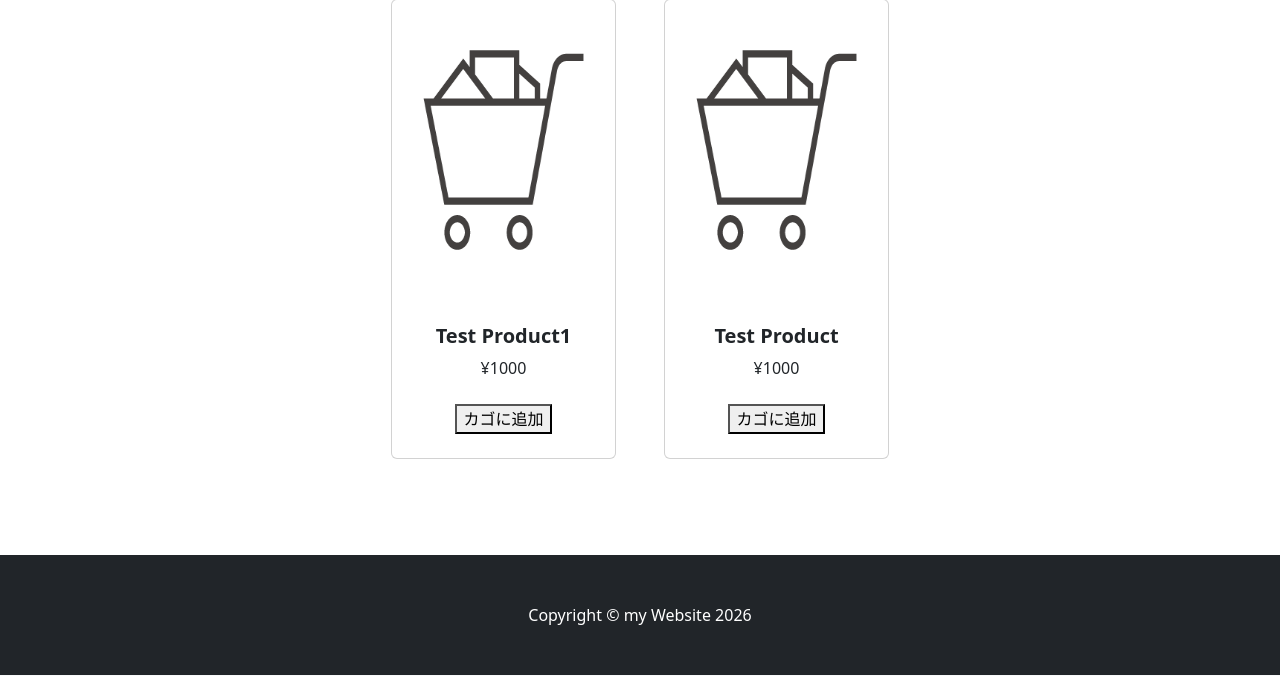
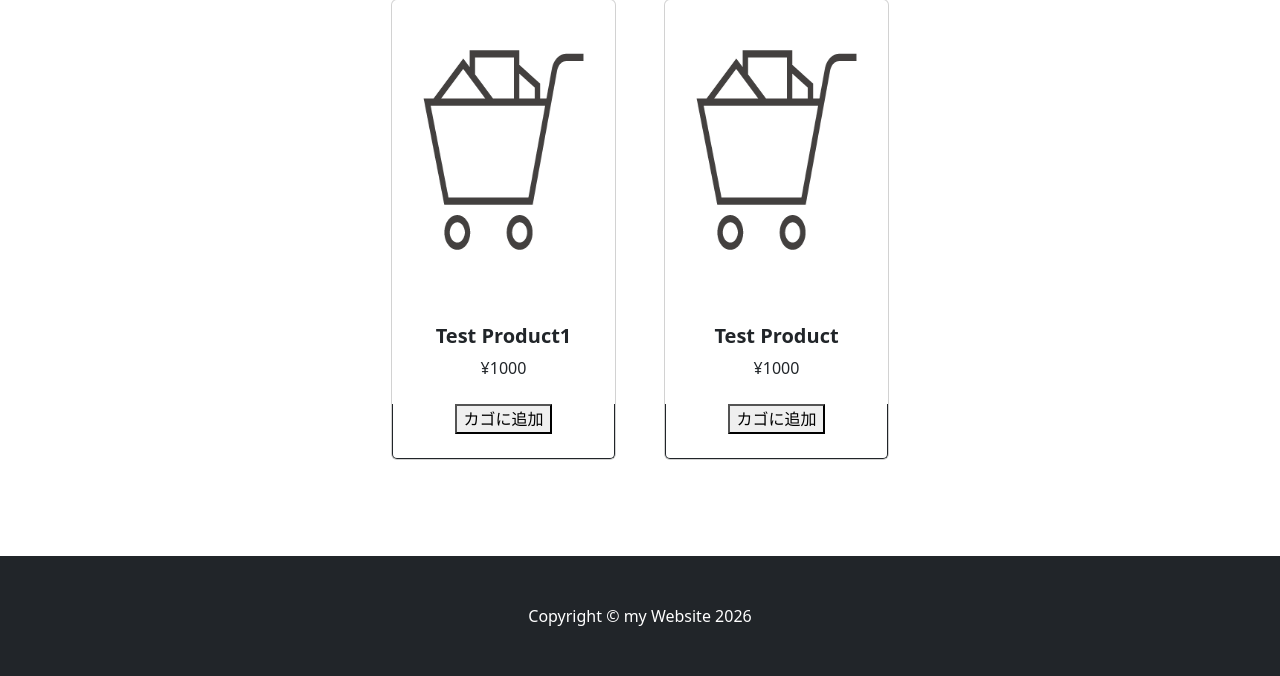
Before and after one commit to suma-web/django_ec, a Django app: page / in a window 1280 px wide. Shown: the part 450-1126 px from the top of the page. Run offline with Django 4.2, Linux system fonts and the light colour scheme; data comes from the database, SQL or seed files in the repository; some libraries are stand-ins or nearby versions.

Commit message:
product_list.htmlの修正。

```diff
--- a/config/templates/carts/cart_view.html
+++ b/config/templates/carts/cart_view.html
@@ -52,15 +52,14 @@
         <div class="row g-3">
 
           <div class="col-12">
-            <div class="row g-3">
-          <div class="col-sm-6">
+            <!-- <div class="col-sm-6">
             <label class="form-label">First name</label>
             <input class="form-control" disabled>
           </div>
           <div class="col-sm-6">
             <label class="form-label">Last name</label>
             <input class="form-control" disabled>
-          </div>
+          </div> -->
             <label for="username" class="form-label">Username</label>
             <div class="input-group has-validation">
               <span class="input-group-text">@</span>
--- a/config/templates/products/product_list.html
+++ b/config/templates/products/product_list.html
@@ -25,7 +25,7 @@
             <h5 class="fw-bolder">{{ product.name }}</h5>
             ¥{{ product.price }}
           </div>
-          <div class="card-footer p-4 pt-0 border-top-0 bg-transparent text-center">
+          <div class="card-footer p-4 pt-0 border-top-0 bg-transparent text-center btn btn-outline-dark mt-auto">
             <form action="{% url 'carts:cart_add' product.id %}" method="post">{% csrf_token %}
             <button type="submit">カゴに追加</button>
             </form>
```
